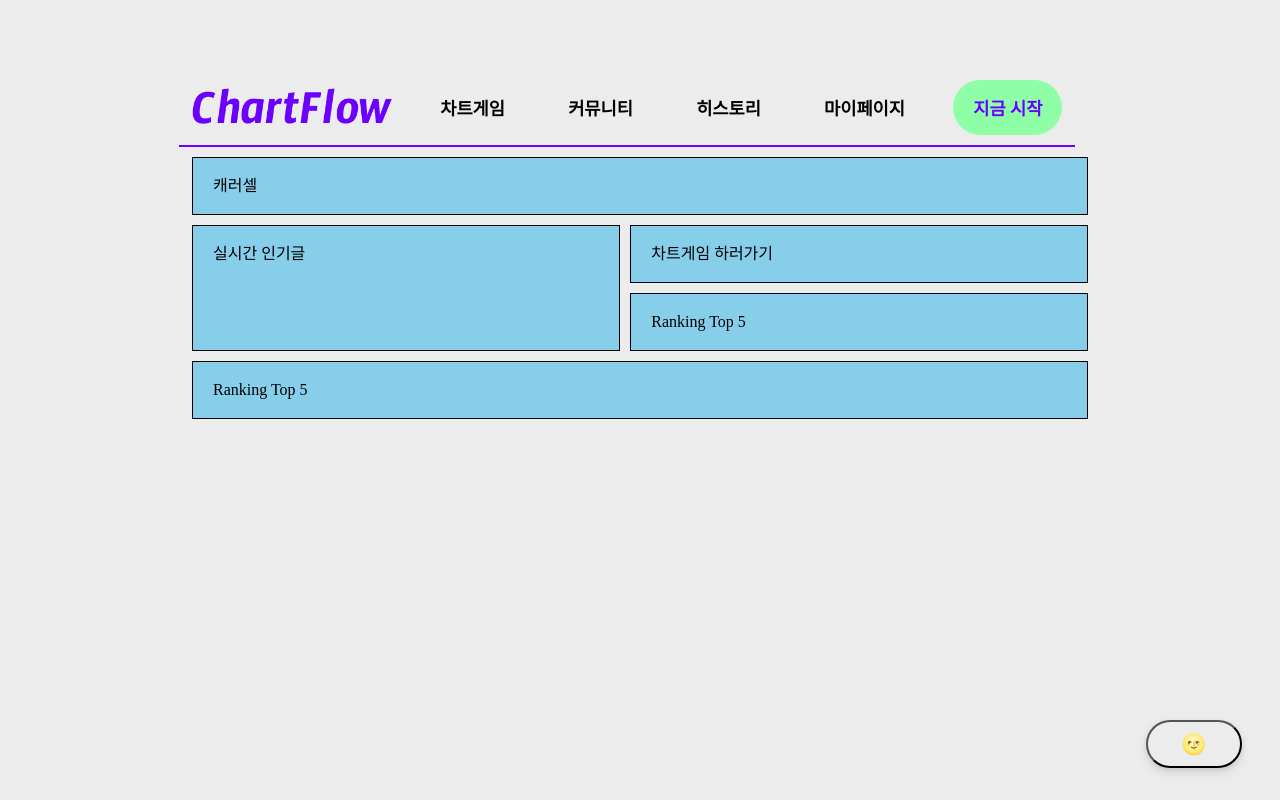
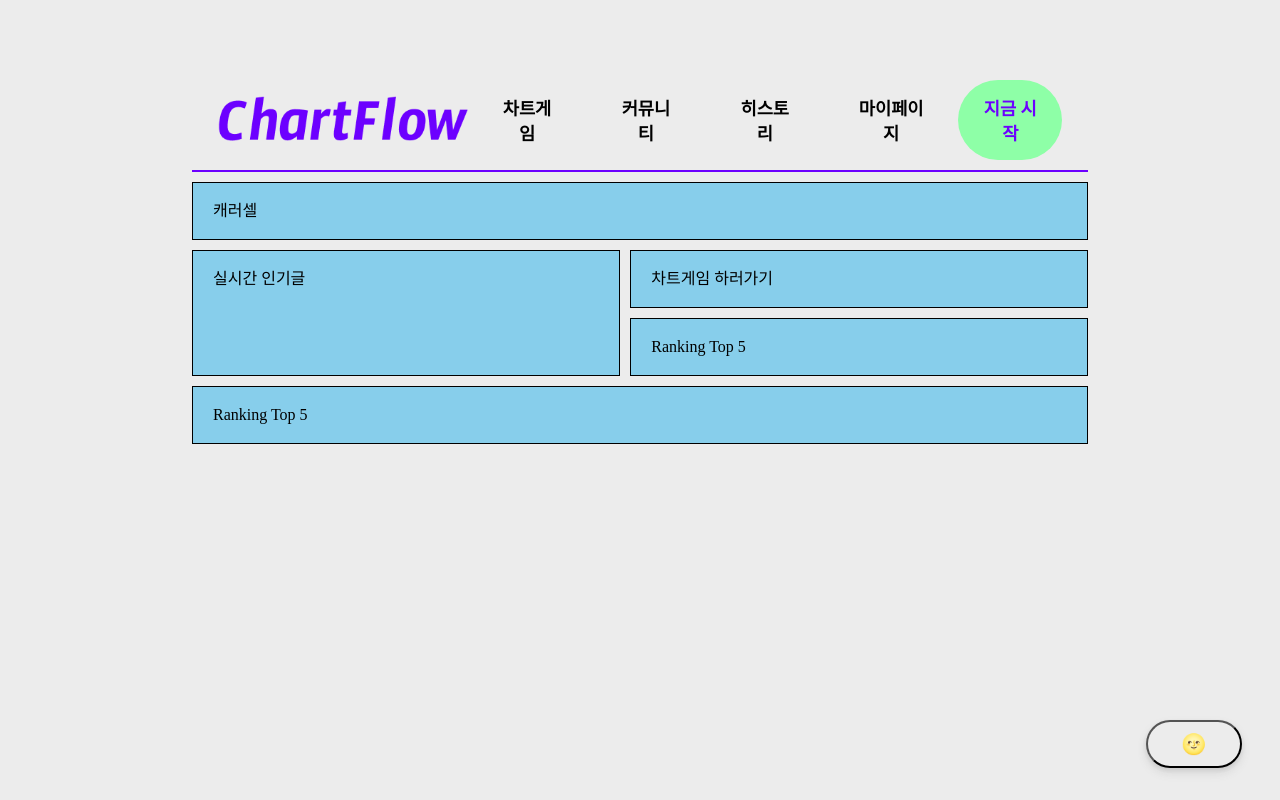
Before and after one commit to KUMA93/ChartFlow, a React (Create React App) app in the folder FrontEnd/chartflow/: page / in a window 1280 px wide. Built offline with nearby package versions, Linux system fonts and the light colour scheme; a web font is replaced by a local one.

Commit message:
Feat: Header 디자인 수정

```diff
--- a/FrontEnd/chartflow/src/components/Header/Header.module.css
+++ b/FrontEnd/chartflow/src/components/Header/Header.module.css
@@ -81,6 +81,11 @@
 .modalLogo {
   width: 80px;
   height: 80px;
+}
+
+.mainLogo {
+  width: 250px;
+  margin-left: 2vw;
 }
 
 .text {
@@ -201,6 +206,5 @@ input:valid ~ span {
 .line {
   width: 100%;
   height: 10px;
-  margin-left: -1vw;
   border-bottom: 2px solid #6c00ff;
 }
--- a/FrontEnd/chartflow/src/components/Header/index.jsx
+++ b/FrontEnd/chartflow/src/components/Header/index.jsx
@@ -117,12 +117,7 @@ function Header() {
     <>
       <div className={styles.container}>
         <a href="/">
-          <img
-            src={main_logo}
-            alt="main_logo"
-            width={200}
-            style={{ alignSelf: "center" }}
-          />
+          <img src={main_logo} alt="main_logo" className={styles.mainLogo} />
         </a>
 
         <MenuItems />
```
